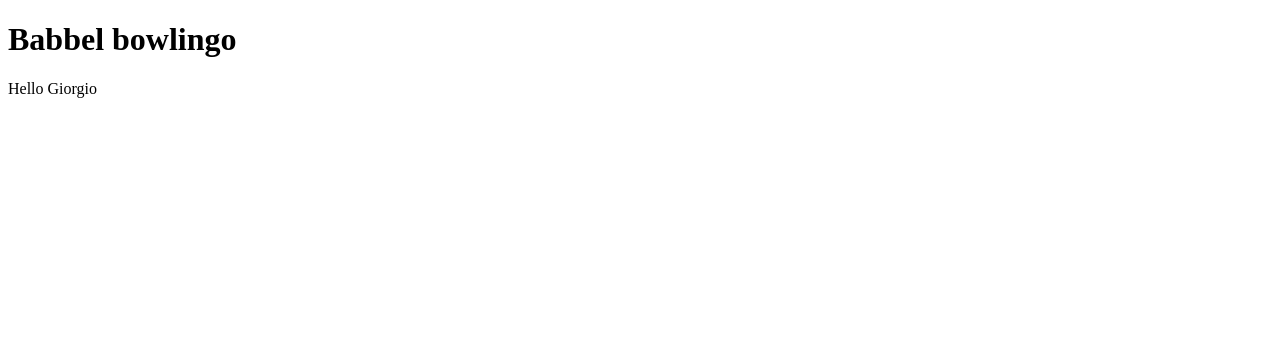
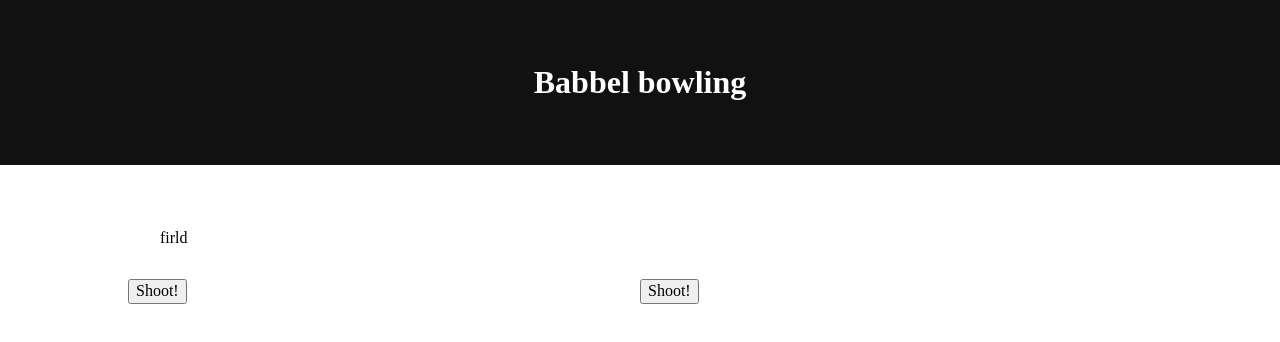
Before and after one commit to GiorgioMartini/Doodle, a React app: page / in a window 1280 px wide. Built offline with nearby package versions, Linux system fonts and the light colour scheme.

Commit message:
started building the html

```diff
--- a/src/index.html
+++ b/src/index.html
@@ -4,10 +4,10 @@
     <meta charset="UTF-8">
     <meta name="viewport" content="width=device-width, initial-scale=1.0">
     <meta http-equiv="X-UA-Compatible" content="ie=edge">
+    <link rel="stylesheet" href="https://cdnjs.cloudflare.com/ajax/libs/tachyons/4.9.1/tachyons.min.css">
     <title>Document</title>
 </head>
 <body>
     <div id="root"></div>
-    <script src="../dist/bundle.js"></script>
 </body>
 </html>
--- a/src/js/index.js
+++ b/src/js/index.js
@@ -1,16 +1,27 @@
-import React from 'react';
-import ReactDOM from 'react-dom';
+import React from 'react'
+import ReactDOM from 'react-dom'
 
 class HelloMessage extends React.Component {
     render() {
       return (
         <div>
-          <h1 className="pa4">
-          Babbel bowlingo
+          <h1 className="ma0 pa5 bg-near-black tc white">
+          Babbel bowling
           </h1>
-          <p>Hello {this.props.name}</p>
+          {/* <p>Hello {this.props.name}</p> */}
+          <div className="mw8 center pt4">
+            <div className="pa4">firld</div>
+            <div className="cf">
+              <div className="fl w-50">
+              <button>Shoot!</button>
+              </div>
+              <div className="fl w-50">
+              <button>Shoot!</button>
+              </div>
+            </div>
+          </div>
         </div>
-      );
+      )
     }
   }
 
```
